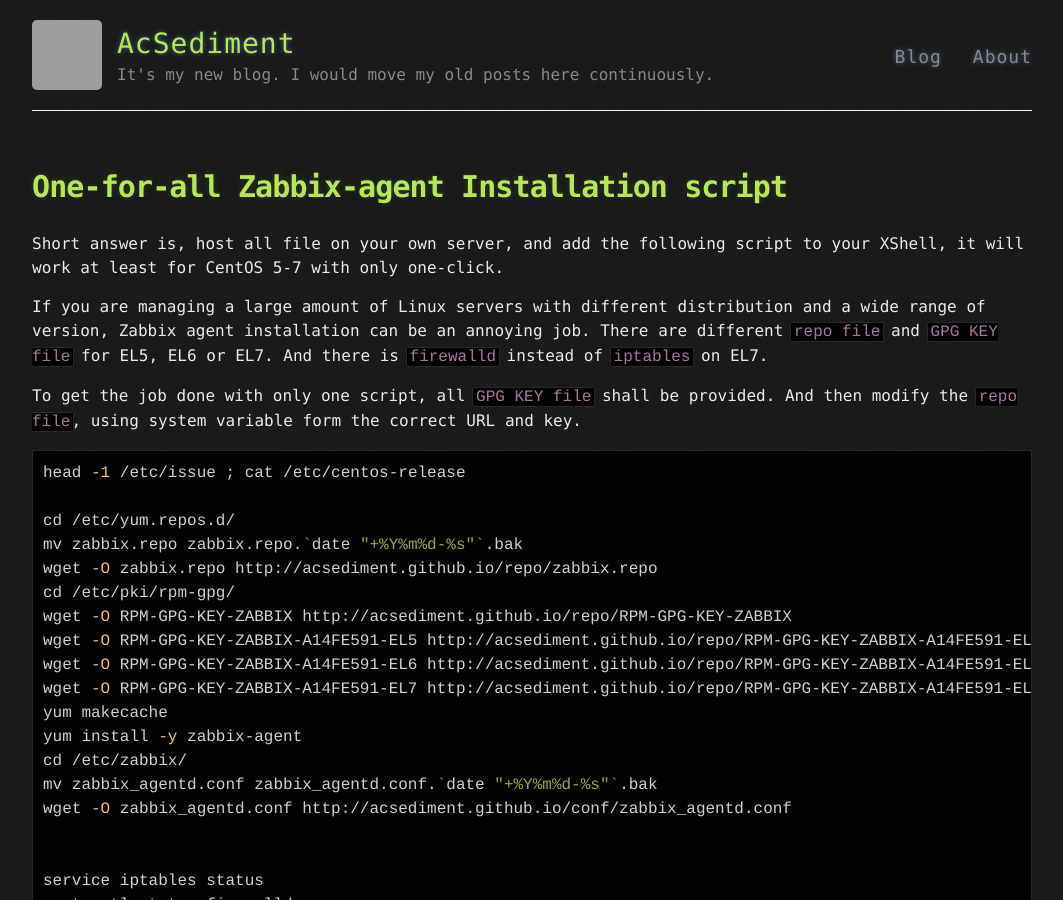
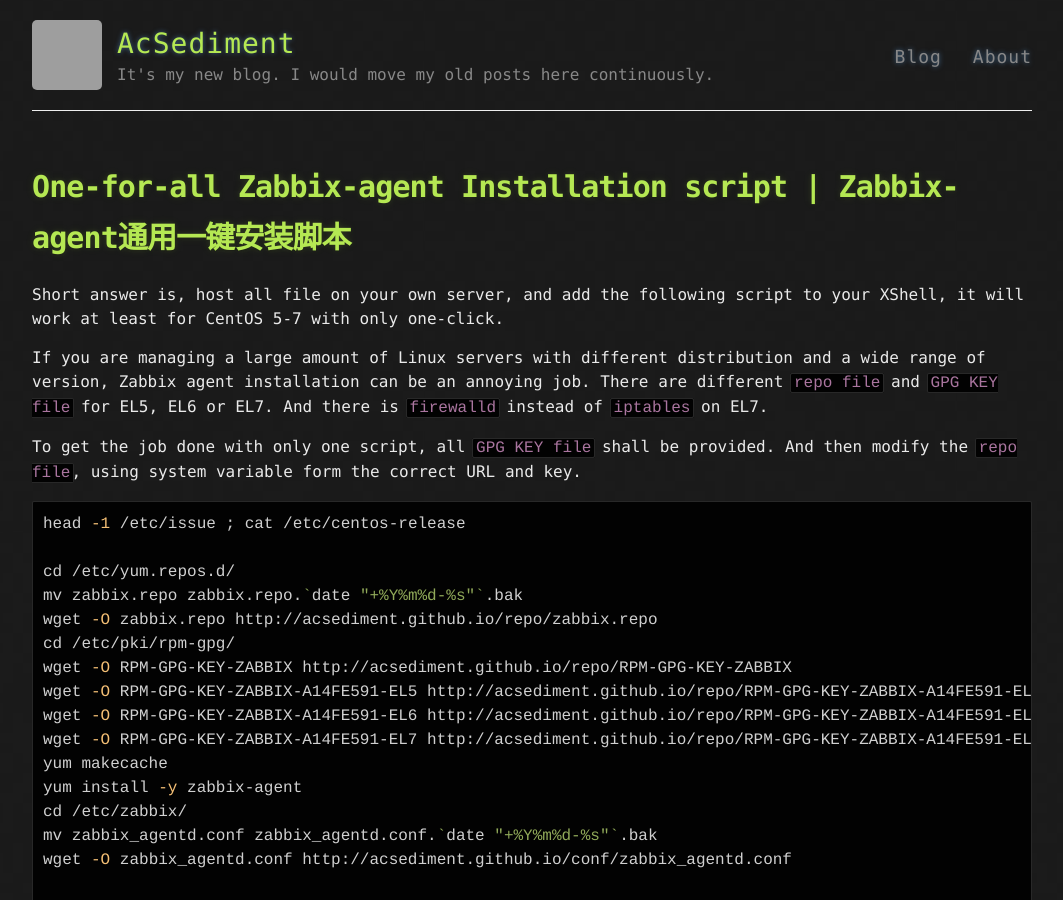
Before and after one commit to ACsediment/ACsediment.github.io, a Jekyll site: the page built from _posts/2019-03-12-OneForAll-Zabbix-agent-Install.md, in a window 1280 px wide and 900 px high. Shown: the whole window, without its empty margins (108-1171 px from the left). Built offline with Jekyll 4.4.1, drawn with Linux system fonts in a browser that asks for light colours; grey boxes are pictures that could not be loaded.

Commit message:
Update 2019-03-12-OneForAll-Zabbix-agent-Install.md

```diff
--- a/_posts/2019-03-12-OneForAll-Zabbix-agent-Install.md
+++ b/_posts/2019-03-12-OneForAll-Zabbix-agent-Install.md
@@ -1,6 +1,6 @@
 ---
 layout: post
-title: "One-for-all Zabbix-agent Installation script"
+title: "One-for-all Zabbix-agent Installation script | Zabbix-agent通用一键安装脚本"
 date: 2019-03-12 00:00:00 -0000
 categories: Linux, Ops
 ---
```
